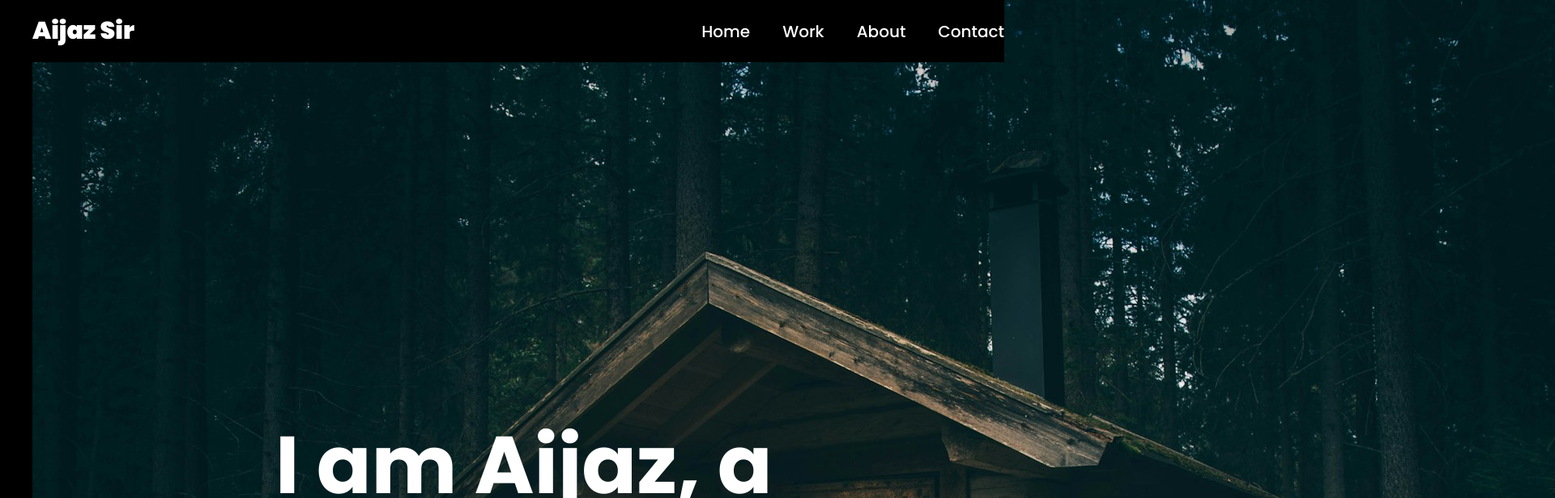
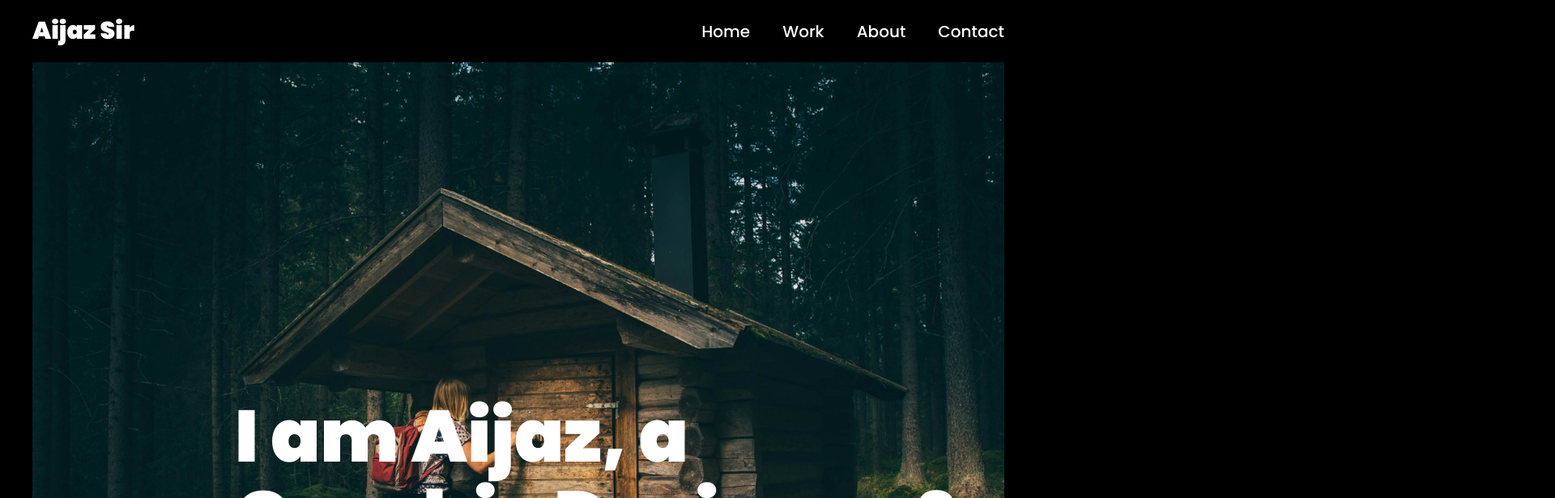
Before and after one commit to MWDeveloperTeam/aijaz-sir-portfolio, a React (Vite) app: page / in a window 1280 px wide. Shown: the top 616 px of the page at 81% size, 1920 px wide, since content can reach past the window. Built offline with nearby package versions, Linux system fonts and the light colour scheme.

Commit message:
banner completed check for changes

```diff
--- a/src/components/Banner.jsx
+++ b/src/components/Banner.jsx
@@ -21,9 +21,11 @@ const Banner = () => {
 
 export default Banner;
 const Section = styled.section`
-  height: 200vh;
+  height: 130vh;
   position: relative;
-  bannerImage {
+  width: 100%;
+  max-width: 120rem;
+  .bannerImage {
     width: 100%;
     height: 100%;
     position: absolute;
@@ -35,24 +37,91 @@ const Section = styled.section`
   .bannerContent {
     position: absolute;
     z-index: 5;
-    left: 30rem;
+    left: 25rem;
     right: 0;
-    top: 50rem;
+    bottom: 0;
     h1 {
-      font-size: 10rem;
+      font-size: 9rem;
       color: ${Color.seconderyColor};
+      line-height: 10rem;
+      font-weight: 900;
     }
     .cornerImage {
       height: 15rem;
       border-bottom: 1px solid ${Color.seconderyColor};
       position: relative;
       img {
-        height: 50px;
-        width: 50px;
+        height: 10rem;
+        width: 10rem;
         position: absolute;
         right: 0;
         bottom: 2.5rem;
       }
     }
   }
+  @media only screen and (max-width: 1024px) {
+    height: 100vh;
+
+    .bannerContent {
+      left: 10rem;
+
+      h1 {
+        font-size: 6rem;
+        line-height: 7rem;
+      }
+      .cornerImage {
+        height: 15rem;
+
+        img {
+          height: 10rem;
+          width: 10rem;
+          bottom: 2.5rem;
+        }
+      }
+    }
+  }
+  @media only screen and (max-width: 768px) {
+    height: 100vh;
+
+    .bannerContent {
+      left: 5rem;
+      padding-right: 1rem;
+
+      h1 {
+        font-size: 4rem;
+        line-height: 1em;
+      }
+      .cornerImage {
+        height: 15rem;
+
+        img {
+          height: 10rem;
+          width: 10rem;
+          bottom: 2.5rem;
+        }
+      }
+    }
+  }
+  @media only screen and (max-width: 425px) {
+    height: 120vh;
+
+    .bannerContent {
+      left: 2rem;
+      padding-right: 1rem;
+
+      h1 {
+        font-size: 4rem;
+        line-height: 5rem;
+      }
+      .cornerImage {
+        height: 10rem;
+
+        img {
+          height: 7rem;
+          width: 7rem;
+          bottom: 2.5rem;
+        }
+      }
+    }
+  }
 `;
```
